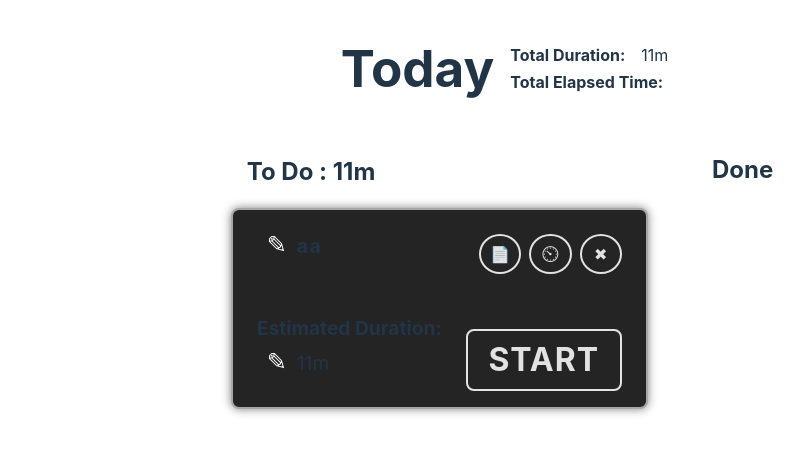
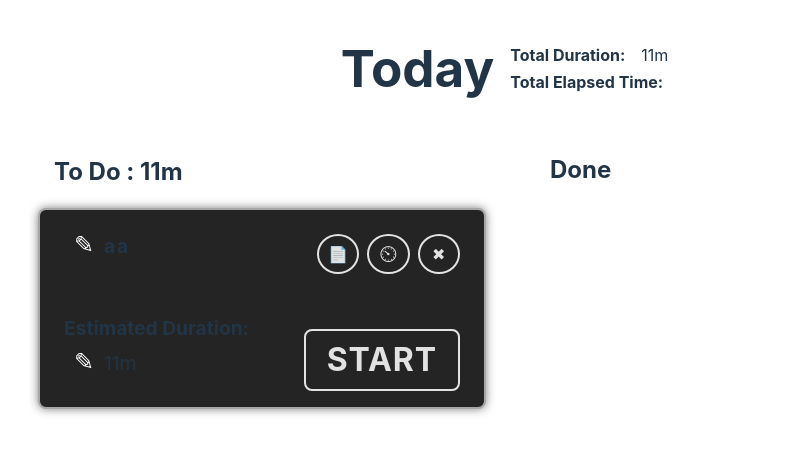
Before and after one commit to echoedinvoker/record, a React (Vite) app: page / in a window 1280 px wide. Shown: the top 454 px of the page, without its empty margins (130-934 px from the left). Built offline with nearby package versions, Linux system fonts and the light colour scheme.

Commit message:
h1 static and done header elasted time attach to title

```diff
--- a/src/components/DoneList.tsx
+++ b/src/components/DoneList.tsx
@@ -1,11 +1,11 @@
 import { Droppable, DroppableProvided } from "react-beautiful-dnd"
-import { Task } from "../types"
+import { Done as TypeDone } from "../types"
 import Done from "./Done"
 import { TaskGroup, TasksHeader } from "./ui"
 import { convertMillisecondsToHMS } from "../utils"
 
 interface Props {
-  tasks: Task[]
+  tasks: TypeDone[]
   deleteTask: (taskId: string, columnId: string) => void
   changeTaskName: (taskId: string, name: string) => void
   updateTaskMardownContent: (taskId: string, content: string) => void
@@ -34,10 +34,9 @@ export default function DoneList({
             {...provided.droppableProps}
           >
             <TasksHeader>
-              <h2>Done</h2>
-              {tasks?.length !== 0 && <h2>{totalEstimatedDuration}</h2>}
+              <h2>Done{tasks?.length !== 0 && ` : ${totalEstimatedDuration}`}</h2>
             </TasksHeader>
-            {tasks.map((task: Task, index: number) => (
+            {tasks.map((task: TypeDone, index: number) => (
               <Done
                 index={index}
                 key={task.id}
--- a/src/components/OnGoingTab.tsx
+++ b/src/components/OnGoingTab.tsx
@@ -47,7 +47,9 @@ export default function OnGoingTab({ data, addTask, deleteTask, startTask, stopT
 
   if (!data) return null
 
-  const filteredTasks = data.columns[whichDay].taskIds.map(taskId => data.tasks[taskId])
+  const filteredDayTasks = data.columns[whichDay].taskIds.map(taskId => data.tasks[taskId])
+  const filteredDoneTasks = data.columns["done"].taskIds.map(taskId => data.tasks[taskId])
+  const filteredDayAndDoneTasks = [...filteredDayTasks, ...filteredDoneTasks]
 
   const maxWhichDay = getMaxWhichDay()
   const hasNextDay = maxWhichDay > whichDay
@@ -85,7 +87,7 @@ export default function OnGoingTab({ data, addTask, deleteTask, startTask, stopT
     <>
       <Container>
         <TheHeader
-          tasks={filteredTasks}
+          tasks={filteredDayAndDoneTasks}
           whichDay={whichDay}
           switchToNextDay={() => maxWhichDay > whichDay && setWhichDay(whichDay + 1)}
           switchToPrevDay={() => whichDay > 0 && setWhichDay(whichDay - 1)}
@@ -94,7 +96,7 @@ export default function OnGoingTab({ data, addTask, deleteTask, startTask, stopT
         />
         <Columns>
           <Tasks
-            tasks={filteredTasks}
+            tasks={filteredDayTasks}
             whichDay={whichDay}
             deleteTask={deleteTask}
             startTask={handleStartTask}
@@ -104,7 +106,7 @@ export default function OnGoingTab({ data, addTask, deleteTask, startTask, stopT
             setShowModal={setShowModal}
             changeTaskEstimatedDuration={changeTaskEstimatedDuration} />
           <DoneList
-            tasks={data.columns["done"].taskIds.map(taskId => data.tasks[taskId])}
+            tasks={data.columns["done"].taskIds.map(taskId => data.tasks[taskId]) as Done[]}
             deleteTask={deleteTask}
             changeTaskName={changeTaskName}
             updateTaskMardownContent={updateTaskMardownContent}
@@ -132,15 +134,6 @@ const Columns = styled.div`
   justify-content: center;
   `
 
-const FixedButtons = styled.div`
-  display: flex;
-  flex-direction: column;
-  gap: .5em;
-  position: fixed;
-  top: 40vh;
-  right: 1em;
-`
-
 const Container = styled.div`
   display: flex;
   flex-direction: column;
--- a/src/components/TheHeader.tsx
+++ b/src/components/TheHeader.tsx
@@ -1,10 +1,10 @@
 import styled from "styled-components"
 import { convertMillisecondsToHMS } from "../utils"
 import { CircleButton, ContentWrapper } from "./ui"
-import { Task } from "../types"
+import { Done, Task } from "../types"
 
 interface Props {
-  tasks: Task[]
+  tasks: (Task | Done)[]
   whichDay: number
   switchToNextDay: () => void
   switchToPrevDay: () => void
--- a/src/components/ui/TaskGroup.tsx
+++ b/src/components/ui/TaskGroup.tsx
@@ -7,7 +7,7 @@ const TaskGroup = styled.div`
     padding: 1em;
     border-radius: 0.5em;
     background-color: rgba(255, 255, 255, 0.5);
-    max-width: 30em;
+    width: 30em;
   `
 
 export default TaskGroup
```
